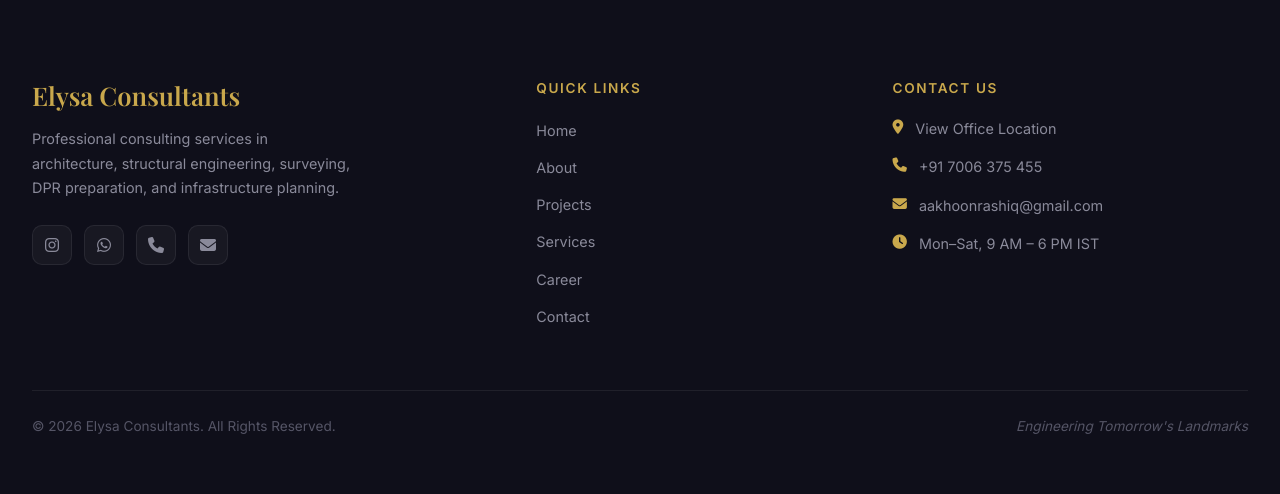
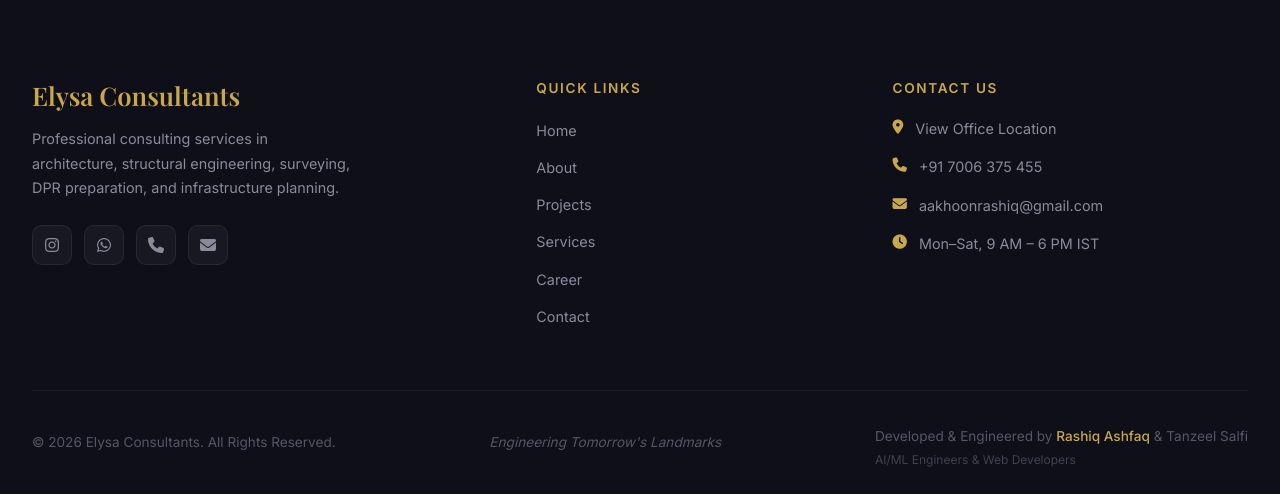
Before and after one commit to Tanzeelsalfi/elysa-consultants, a Flask app: page / in a window 1280 px wide. Shown: the part 4092-4586 px from the top of the page. Before the commit the page ends 4526 px from the top, so only its background shows below. Run offline with Flask 3, Linux system fonts and the light colour scheme; data that the repository does not hold is empty.

Commit message:
feat: add developer credits to footer
- Added a professional credits section in the footer-bottom of base.html acknowledging the team (Rashiq Ashfaq and Tanzeel Salfi).
- Included a mailto link for Rashiq.
- Added corresponding CSS styling to make the credits visually distinct but integrated with the overall theme.

```diff
--- a/backend/static/css/style.css
+++ b/backend/static/css/style.css
@@ -1450,6 +1450,11 @@ h3 { font-size: clamp(1.2rem, 2vw, 1.6rem); }
 .footer-bottom p { color: var(--text-faint); font-size: 0.85rem; }
 .footer-tagline { color: var(--gold); font-style: italic; }
 
+.footer-credits { margin-top: 10px; font-size: 0.8rem; color: var(--text-faint); }
+.footer-credits a { color: var(--gold); text-decoration: none; font-weight: 500; transition: color 0.3s; }
+.footer-credits a:hover { color: #ffe066; text-decoration: underline; }
+.credits-roles { display: block; font-size: 0.75rem; opacity: 0.7; margin-top: 2px; }
+
 /* ── ANIMATIONS ─────────────────────────────────────────────── */
 @keyframes fadeUp {
   from { opacity: 0; transform: translateY(30px); }
--- a/backend/templates/base.html
+++ b/backend/templates/base.html
@@ -128,6 +128,12 @@
     <div class="footer-bottom">
       <p>&copy; 2026 Elysa Consultants. All Rights Reserved.</p>
       <p class="footer-tagline">Engineering Tomorrow's Landmarks</p>
+      <div class="footer-credits">
+        <p>Developed & Engineered by
+          <a href="mailto:aakhoonrashiq@gmail.com">Rashiq Ashfaq</a> & Tanzeel Salfi
+        </p>
+        <span class="credits-roles">AI/ML Engineers & Web Developers</span>
+      </div>
     </div>
   </footer>
 
```
